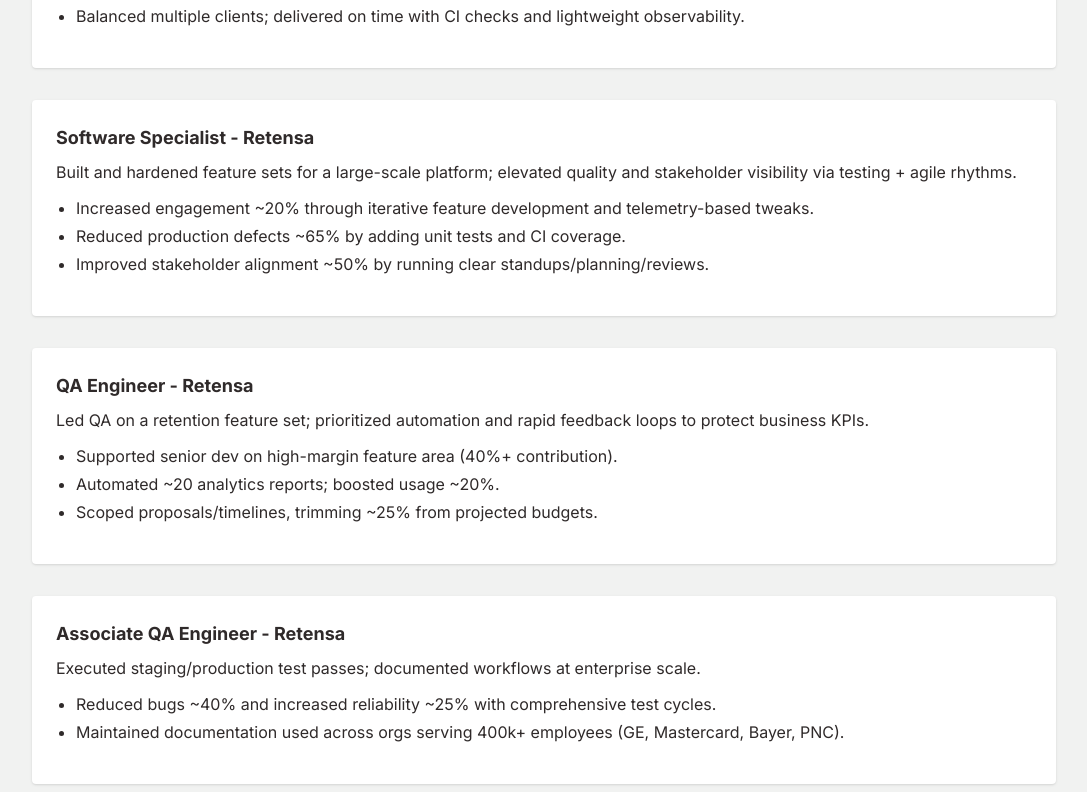
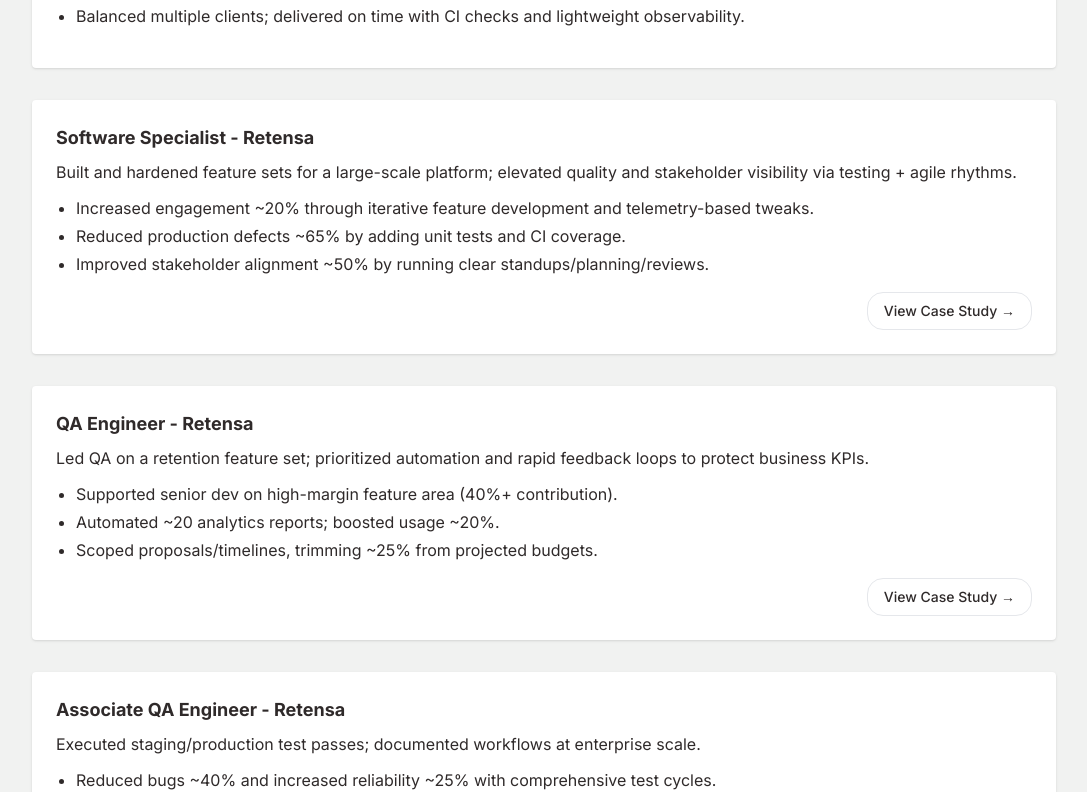
Before and after one commit to jadathib/PortfolioWebsite, a React (Vite) app: page / in a window 1280 px wide. Shown: the part 3042-3834 px from the top of the page, without its empty margins (96-1183 px from the left). Built offline with nearby package versions, Linux system fonts and the light colour scheme.

Commit message:
added tech badges section

```diff
--- a/src/components/Experience.tsx
+++ b/src/components/Experience.tsx
@@ -113,12 +113,36 @@
                                         </li>
                                     ))}
                                 </ul>
-                            ) : null
-                            }
-                        </article>
+                            ) : null }
+                            {/* Tech badges
+                            {item.tech?.length ? (
+                                <div className="flex flex-wrap gap-2 mb-4">
+                            {item.tech.map((t) => (
+                                <span
+                                key={t}
+                            className="inline-flex items-center rounded-full border px-3 py-1 text-xs"
+                        >
+                            {t}
+                        </span>
                     ))}
                 </div>
-            </div>
-        </section>
+                ) : null} */}
+
+                {/* Footer (Case Study link if available) */}
+                {item.caseStudySlug && (
+                <footer className="flex justify-end">
+                    <Link
+                        to={`/projects/${item.caseStudySlug}`}
+                        className="inline-flex items-center justify-center rounded-2xl border px-4 py-2 text-sm font-medium hover:shadow-md transition-shadow"
+                    >
+                        View Case Study →
+                    </Link>
+                </footer>
+                )}
+            </article>
+            ))}
+        </div>
+</div>
+</section>
     );
 }
```
